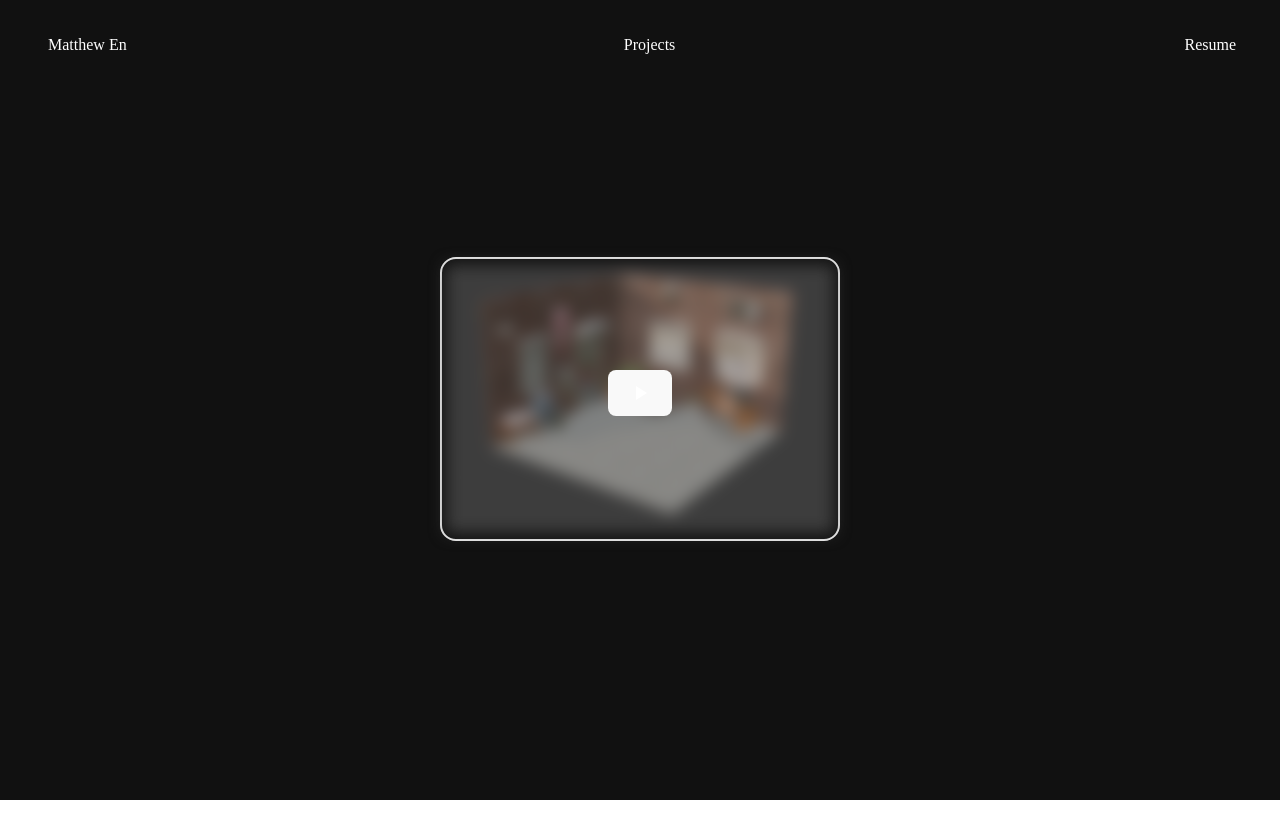
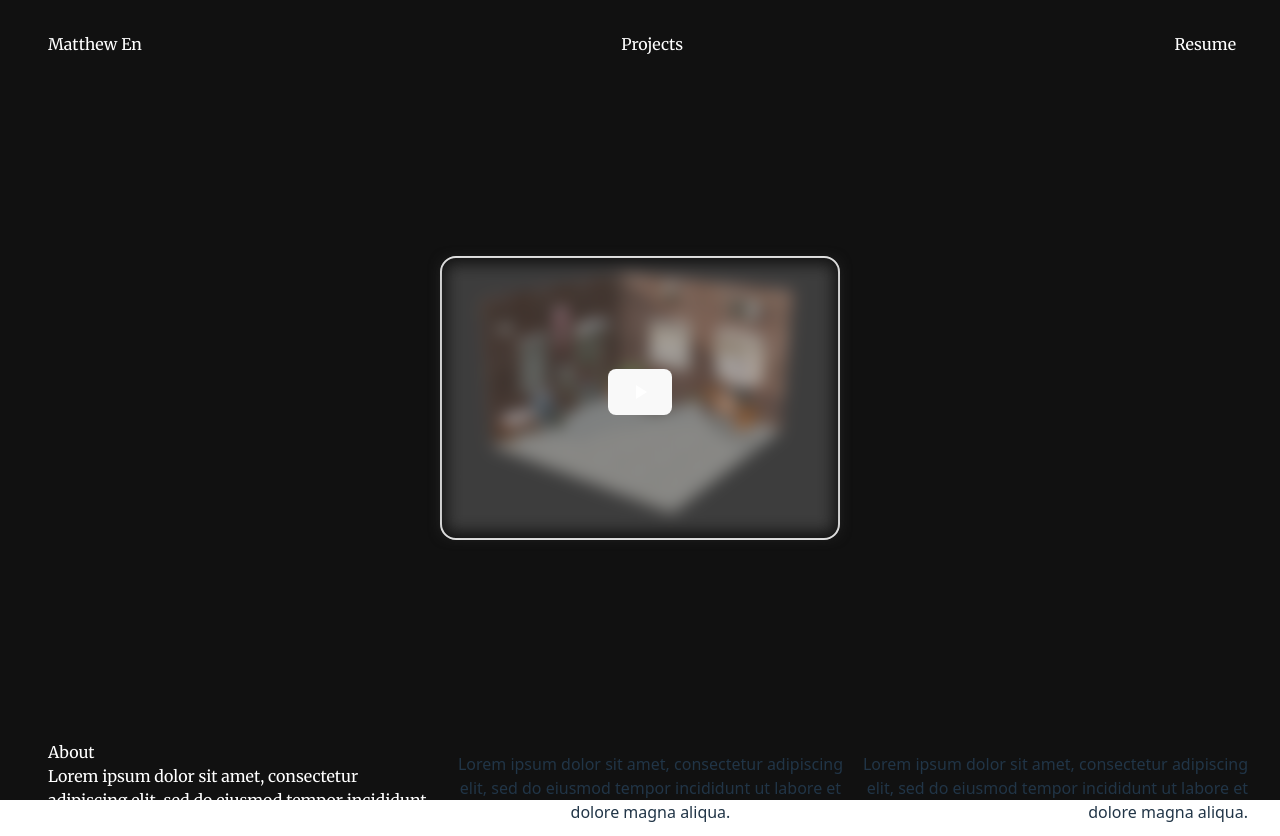
Before and after one commit to Mcen25/3D-Personal-Website, a React (Vite) app in the folder 3D-Portfolio-Matt/: page / in a window 1280 px wide. Before the commit the page ends 800 px from the top, so only its background shows below. Built offline with nearby package versions, Linux system fonts and the light colour scheme.

Commit message:
Intro format set correctly

```diff
--- a/3D-Portfolio-Matt/src/App.jsx
+++ b/3D-Portfolio-Matt/src/App.jsx
@@ -2,14 +2,14 @@ import './App.css'
 import NavBar from './components/NavBar/NavBar'
 import Footer from './components/Footer/Footer'
 import ThreeBox from './components/ThreeBox/ThreeBox'
-
+import Intro from './components/Intro/Intro'
 function App() {
 
   return (
     <>
       <NavBar />
       <ThreeBox />
-
+      <Intro />
       <Footer />
     </>
   )
--- a/3D-Portfolio-Matt/src/components/Intro/Intro.tsx
+++ b/3D-Portfolio-Matt/src/components/Intro/Intro.tsx
@@ -4,8 +4,41 @@ import './Intro.css';
 interface IntroProps {}
 
 const Intro: FC<IntroProps> = () => (
-  <div className="Intro">
-    Intro Component
+  <div className="">
+    {/* <div className="Intro flex flex-row justify-center items-center gap-x-4 md:gap-x-10 lg:gap-x-100 mt-50">
+      <div className="text-left">
+        <a>About</a>
+        <p className="mt-5">
+          Testestetsetsetsetset
+        </p>
+      </div>
+      <div className="text-left">
+        <p></p>
+      </div>
+      <div className="text-left">
+        <p></p>
+      </div>
+    </div> */}
+
+    <div className="container mx-auto flex justify-between items-center mt-50">
+        <div className="ml-4 text-left">
+          <h2
+            className="text-white text-base font-medium"
+            style={{ fontFamily: '"Merriweather", serif' }}
+          >
+            About
+          </h2>
+          <p>
+          Lorem ipsum dolor sit amet, consectetur adipiscing elit, sed do eiusmod tempor incididunt ut labore et dolore magna aliqua.
+          </p>
+        </div>
+        <div className="ml-4">
+          <h2>Lorem ipsum dolor sit amet, consectetur adipiscing elit, sed do eiusmod tempor incididunt ut labore et dolore magna aliqua.</h2>
+        </div>
+        <div className="ml-4 text-right">
+          <h2> Lorem ipsum dolor sit amet, consectetur adipiscing elit, sed do eiusmod tempor incididunt ut labore et dolore magna aliqua.</h2>
+        </div>
+      </div>
   </div>
 );
 
--- a/3D-Portfolio-Matt/src/components/NavBar/NavBar.tsx
+++ b/3D-Portfolio-Matt/src/components/NavBar/NavBar.tsx
@@ -14,7 +14,7 @@ const NavBar: FC<NavBarProps> = () => {
   return (
       <div className="NavBar">
         <div className="container mx-auto flex justify-between items-center">
-        <div className="ml-4">
+          <div className="ml-4 text-left">
             <h2
               className="text-white text-base font-medium"
               style={{ fontFamily: '"Merriweather", serif' }}
@@ -31,7 +31,7 @@ const NavBar: FC<NavBarProps> = () => {
               Projects
             </a>
           </div>
-        <div className="ml-4">
+          <div className="ml-4 text-right">
             <a
               href="https://drive.google.com/file/d/1ltXc6CbdqCk--ctWWygkw-YYVQXiEgKP/view?usp=sharing"
               className="text-white text-base px-3 font-medium"
--- a/3D-Portfolio-Matt/src/index.css
+++ b/3D-Portfolio-Matt/src/index.css
@@ -1,4 +1,7 @@
+@import url('https://fonts.googleapis.com/css2?family=Merriweather&display=swap');
+
 :root {
+  font-family: 'Merriweather', serif;
   font-family: system-ui, Avenir, Helvetica, Arial, sans-serif;
   line-height: 1.5;
   font-weight: 400;
@@ -14,12 +17,18 @@
 }
 
 a {
+  font-family: 'Merriweather', serif;
   font-weight: 500;
   color: white;
   text-decoration: inherit;
 }
 a:hover {
   color: gray;
+}
+
+p {
+  font-family: 'Merriweather', serif;
+  color: white;
 }
 
 body {
```
Lines whose indentation alone changed are shown as unchanged.
